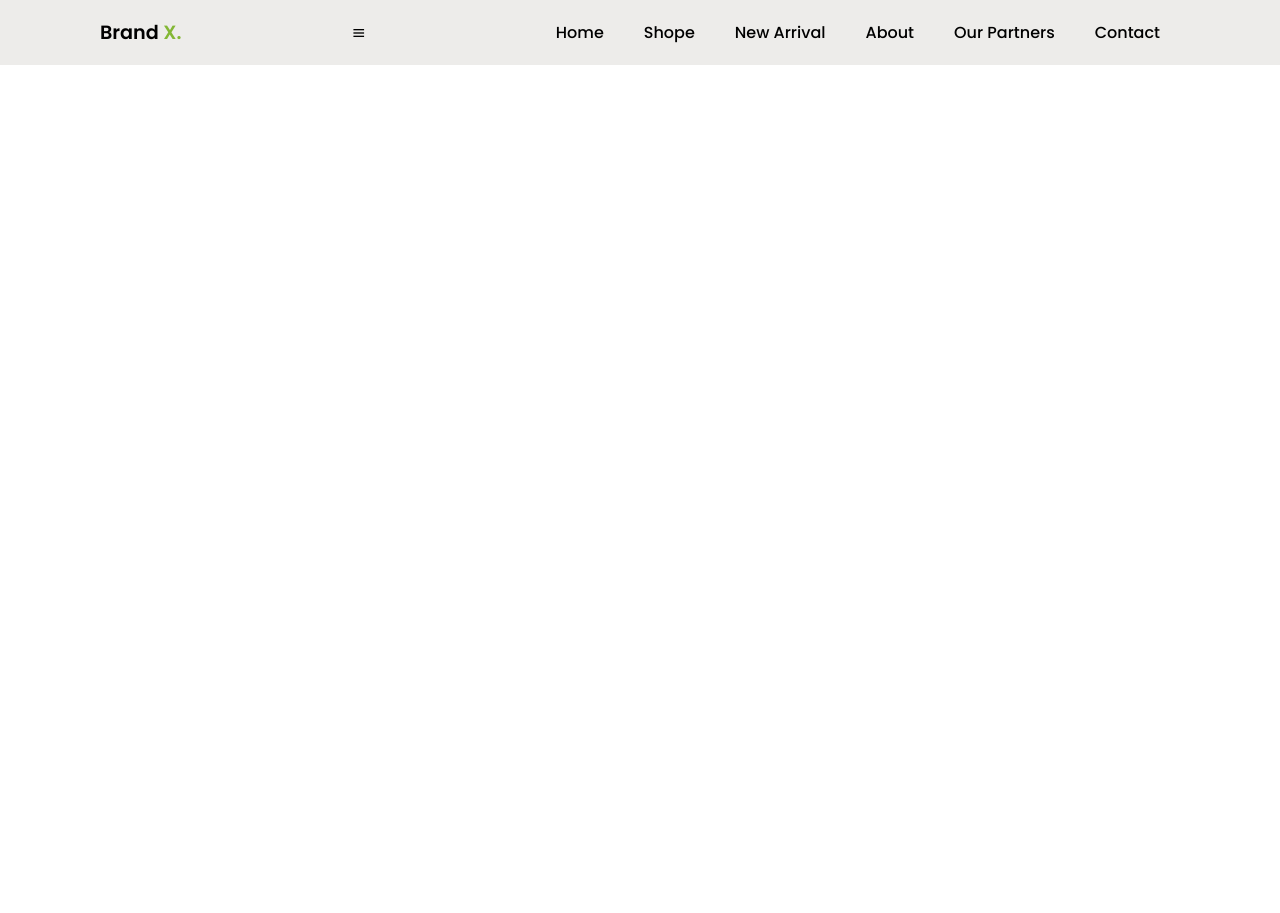
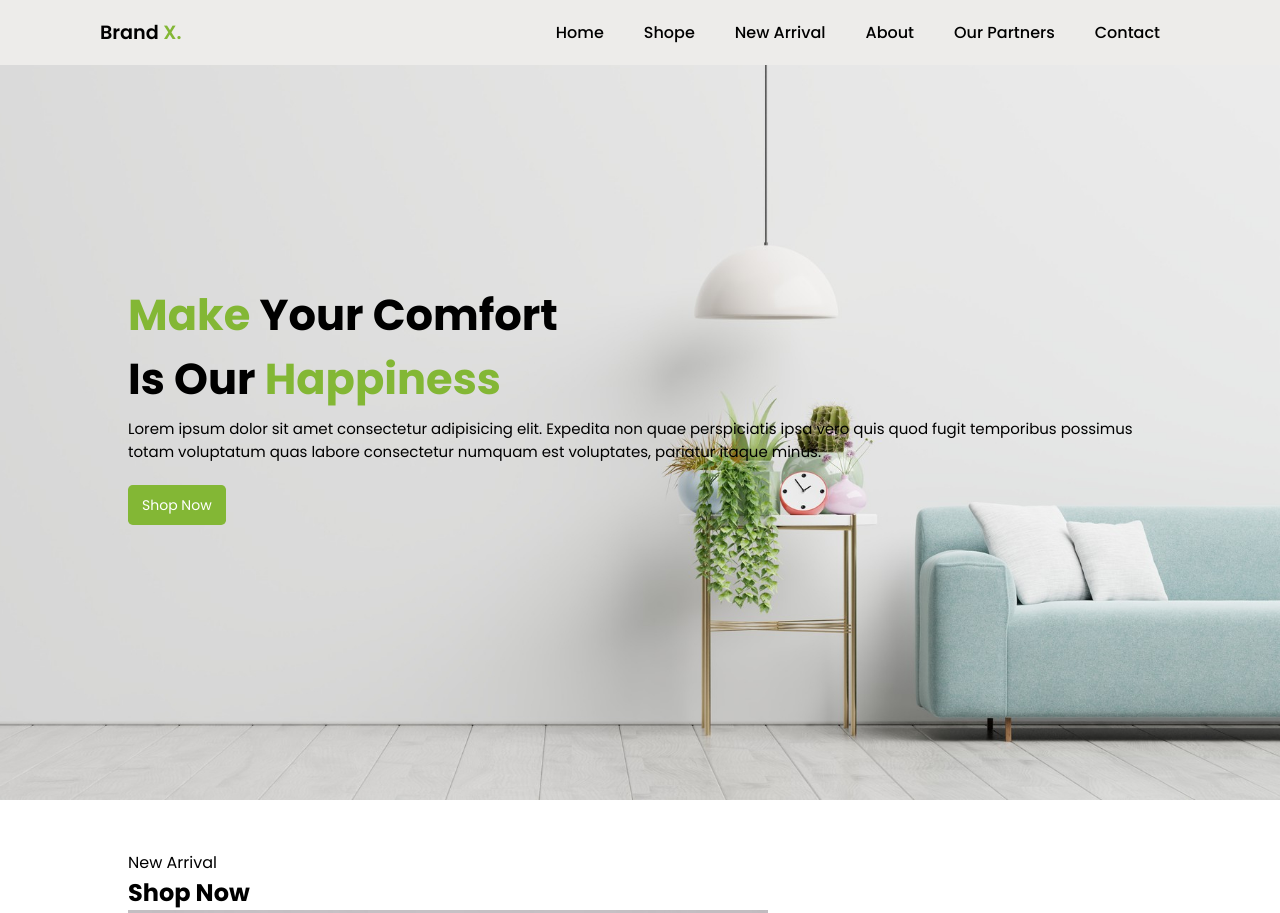
Before and after one commit to Dulmichamathka/Html-Css-Js---Furniture-Website, a plain HTML site: page index.html in a window 1280 px wide. Shown: the top 913 px of the page. Before the commit the page ends 800 px from the top, so only its background shows below. Drawn offline with nearby package versions, Linux system fonts and the light colour scheme.

Commit message:
creating section 01 content

```diff
--- a/index.html
+++ b/index.html
@@ -27,5 +27,44 @@
         <li><a href="#contact">Contact</a></li>
       </ul>
     </header>
+
+    <!-- home -->
+
+    <section class="home" id="home">
+      <div class="home-text">
+        <h1>
+          <span>Make</span> Your Comfort <br />Is Our <span>Happiness</span>
+        </h1>
+        <p>
+          Lorem ipsum dolor sit amet consectetur adipisicing elit. Expedita non
+          quae perspiciatis ipsa vero quis quod fugit temporibus possimus totam
+          voluptatum quas labore consectetur numquam est voluptates, pariatur
+          itaque minus.
+        </p>
+        <a href="shop" class="btn"> Shop Now </a>
+      </div>
+    </section>
+
+    <!-- shop -->
+    <section class="shop" id="shop">
+      <div class="heading">
+        <span>New Arrival</span>
+        <h2>Shop Now</h2>
+      </div>
+
+      <!-- content -->
+      <div class="shop-container">
+        <div class="box">
+          <div class="box-img">
+            <img src="Furniture_Images/img/p1.jpg" alt="" />
+          </div>
+
+          <div class="title-price">
+            <h3>Gray Chair</h3>
+            <div class="stars">i.bx</div>
+          </div>
+        </div>
+      </div>
+    </section>
   </body>
 </html>
--- a/style.css
+++ b/style.css
@@ -15,6 +15,10 @@
 :root {
   --text-color: #000000;
   --main-color: #83b735;
+}
+
+section {
+  padding: 50px 10%;
 }
 
 header {
@@ -50,3 +54,50 @@ header {
   font-weight: 500;
   color: var(--text-color);
 }
+
+.navbar a:hover {
+  color: var(--main-color);
+}
+
+#menu-icon {
+  font-size: 2rem;
+  cursor: pointer;
+  display: none;
+}
+
+.home {
+  width: 100%;
+  min-height: 100vh;
+  background-image: url(Furniture_Images/img/background.jpg);
+  background-repeat: no-repeat;
+  background-size: cover;
+  background-position: right;
+  background-attachment: fixed;
+  display: flex;
+  align-items: center;
+}
+
+.home-text h1 {
+  font-size: 2.7rem;
+}
+
+.home-text p {
+  font-size: 0.938rem;
+  margin: 0.4rem 0 1.8rem;
+}
+
+.home-text span {
+  color: var(--main-color);
+}
+
+.btn {
+  padding: 10px 14px;
+  background: var(--main-color);
+  color: #fff;
+  border-radius: 0.3rem;
+  font-size: 14px;
+}
+
+.btn:hover {
+  background: #9fc53d;
+}
```
